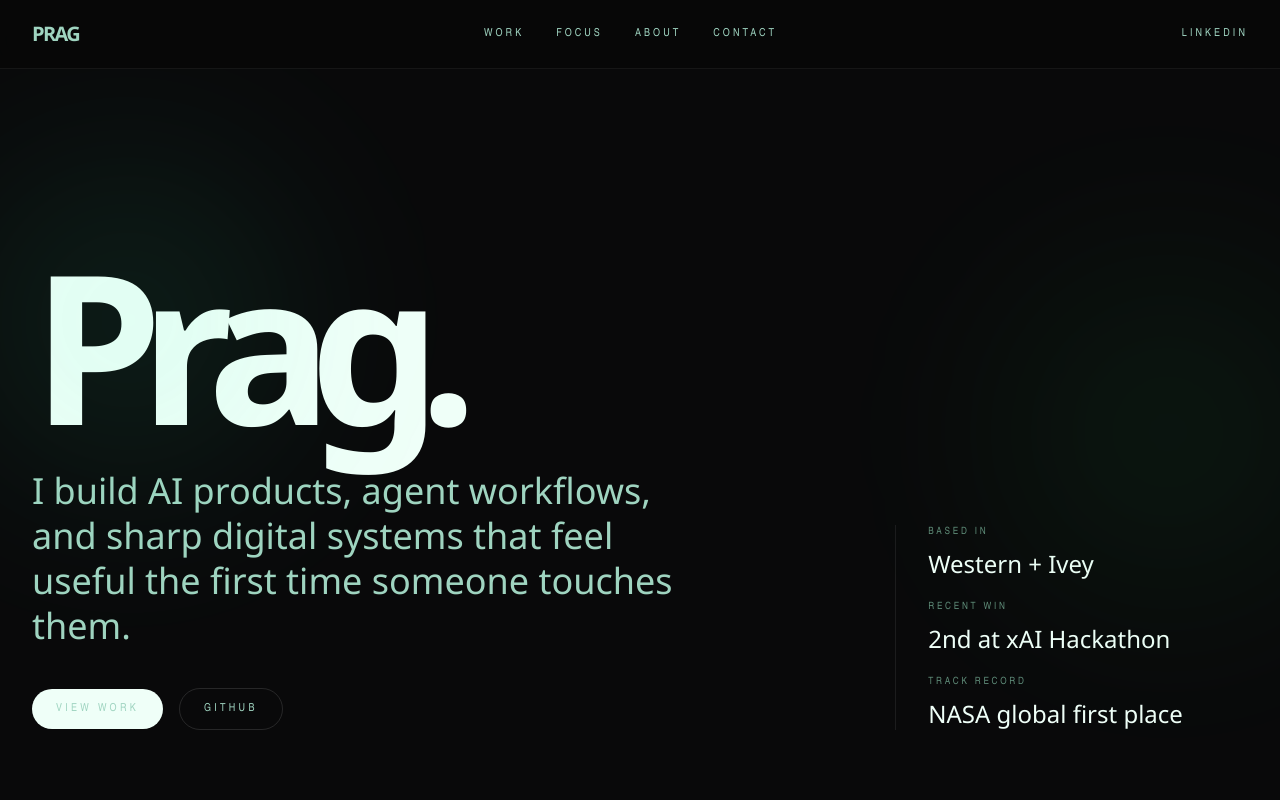
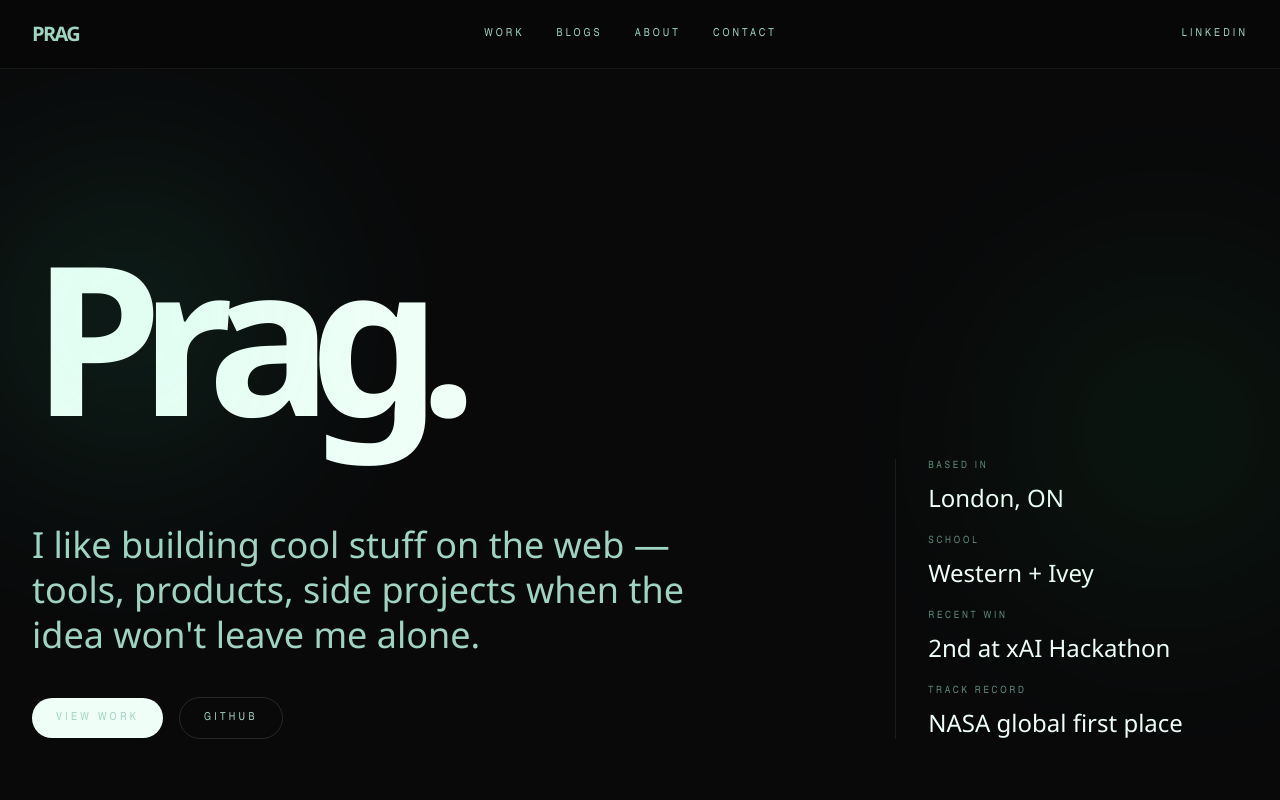
Before and after one commit to PragalvhaSharma/PersonalWebsite, a Next.js app: page / in a window 1280 px wide. Shown: the top 800 px of the page. Built offline with nearby package versions, Linux system fonts and the light colour scheme; no server answers.

Commit message:
Refactored hosting files: removed 404.html, updated index.html and profile.html with new content and styles, and added new static chunks for improved performance. Updated Profile.png asset for better quality.

```diff
--- a/src/app/components/PortfolioPage.tsx
+++ b/src/app/components/PortfolioPage.tsx
@@ -2,6 +2,7 @@
 
 import Image from "next/image";
 import { motion } from "framer-motion";
+import type { SubstackPost } from "@/app/lib/substack";
 
 type SocialLink = {
   name: string;
@@ -36,25 +37,7 @@ const socialLinks: SocialLink[] = [
   { name: "GitHub", url: "https://github.com/PragalvhaSharma" },
   { name: "LinkedIn", url: "https://www.linkedin.com/in/pragalvha-sharma-389499204/" },
   { name: "X", url: "https://x.com/pragalvha" },
-  { name: "Substack", url: "https://substack.com/@pragalvha?utm_source=user-menu" },
-];
-
-const focusAreas = [
-  {
-    title: "Applied AI products",
-    description:
-      "I care about systems that move from prompt demos into tools people actually use in enterprise and consumer workflows.",
-  },
-  {
-    title: "Agent design",
-    description:
-      "My work keeps circling back to agent reliability, useful interaction patterns, and interfaces that help people trust the output.",
-  },
-  {
-    title: "Unusual execution",
-    description:
-      "Hackathons, competitions, fast prototypes, and weird side projects are how I pressure-test ideas before polishing them.",
-  },
+  { name: "Substack", url: "https://pragalvha.substack.com" },
 ];
 
 const projects: Project[] = [
@@ -261,7 +244,21 @@ function LinkPill({ link }: { link: ProjectLink }) {
   );
 }
 
-export default function PortfolioPage() {
+function formatBlogDate(value: string) {
+  const parsedDate = new Date(value);
+
+  if (Number.isNaN(parsedDate.getTime())) {
+    return "Recent post";
+  }
+
+  return new Intl.DateTimeFormat("en-US", {
+    month: "short",
+    day: "numeric",
+    year: "numeric",
+  }).format(parsedDate);
+}
+
+export default function PortfolioPage({ blogPosts = [] }: { blogPosts?: SubstackPost[] }) {
   return (
     <div className="min-h-screen bg-[var(--color-background)] text-[var(--color-text)]">
       <nav className="fixed inset-x-0 top-0 z-50 border-b border-white/6 bg-[color:rgba(8,8,8,0.74)] backdrop-blur-xl">
@@ -270,7 +267,7 @@ export default function PortfolioPage() {
             PRAG
           </a>
           <div className="hidden items-center gap-8 md:flex">
-            {["Work", "Focus", "About", "Contact"].map((item) => (
+            {["Work", "Blogs", "About", "Contact"].map((item) => (
               <a
                 key={item}
                 href={`#${item.toLowerCase()}`}
@@ -314,7 +311,7 @@ export default function PortfolioPage() {
             >
               <div className="max-w-3xl space-y-6">
                 <p className="max-w-2xl font-body text-2xl font-light leading-tight text-[var(--color-text)] sm:text-4xl">
-                  I build AI products, agent workflows, and sharp digital systems that feel useful the first time someone touches them.
+                  I like building cool stuff on the web — tools, products, side projects when the idea won&apos;t leave me alone.
                 </p>
                 <div className="flex flex-wrap items-center gap-4 pt-4">
                   <a
@@ -338,6 +335,14 @@ export default function PortfolioPage() {
                 <div>
                   <p className="font-label text-[10px] uppercase tracking-[0.28em] text-[var(--color-text-muted)]">
                     Based In
+                  </p>
+                  <p className="mt-2 font-headline text-2xl text-[var(--color-text-strong)]">
+                    London, ON
+                  </p>
+                </div>
+                <div>
+                  <p className="font-label text-[10px] uppercase tracking-[0.28em] text-[var(--color-text-muted)]">
+                    School
                   </p>
                   <p className="mt-2 font-headline text-2xl text-[var(--color-text-strong)]">
                     Western + Ivey
@@ -424,36 +429,77 @@ export default function PortfolioPage() {
           </div>
         </MotionSection>
 
-        <MotionSection id="focus" className="px-5 py-24 sm:px-8 md:py-28">
-          <div className="mx-auto max-w-5xl">
-            <div className="mb-14 space-y-4">
+        <MotionSection id="blogs" className="px-5 py-24 sm:px-8 md:py-28">
+          <div className="mx-auto max-w-6xl">
+            <div className="mb-14 flex flex-col gap-5 md:flex-row md:items-end md:justify-between">
+              <div className="space-y-4">
                 <span className="font-label text-[11px] uppercase tracking-[0.32em] text-[var(--color-text-muted)]">
-                02 / Current Focus
+                  02 / Blogs
                 </span>
                 <h2 className="font-headline text-5xl font-bold tracking-[-0.06em] text-[var(--color-text-strong)] md:text-6xl">
-                The work behind the work.
+                  Recent writing.
                 </h2>
+                <p className="max-w-2xl font-body text-sm leading-7 text-[var(--color-text)] sm:text-base">
+                  Essays, notes, and half-formed ideas that were worth publishing anyway.
+                </p>
               </div>
+              <a
+                href={socialLinks[3].url}
+                target="_blank"
+                rel="noopener noreferrer"
+                className="font-label text-[11px] uppercase tracking-[0.28em] text-[var(--color-accent)] transition-opacity hover:opacity-80"
+              >
+                Visit Substack
+              </a>
+            </div>
+            {blogPosts.length > 0 ? (
               <div className="grid gap-6 md:grid-cols-3">
-              {focusAreas.map((item, index) => (
-                <motion.article
-                  key={item.title}
+                {blogPosts.map((post, index) => (
+                  <motion.a
+                    key={post.url}
+                    href={post.url}
+                    target="_blank"
+                    rel="noopener noreferrer"
                     initial="hidden"
                     whileInView="visible"
                     viewport={{ once: true, margin: "-100px" }}
                     variants={fadeUp}
                     transition={{ delay: index * 0.08 }}
-                  className="rounded-[24px] border border-white/8 bg-white/4 p-8 backdrop-blur-sm"
+                    className="group rounded-[24px] border border-white/8 bg-white/4 p-8 backdrop-blur-sm transition-colors hover:border-[var(--color-accent)]/40 hover:bg-white/6"
                   >
-                  <p className="font-headline text-2xl font-semibold tracking-[-0.04em] text-[var(--color-text-strong)]">
-                    {item.title}
+                    <p className="font-label text-[10px] uppercase tracking-[0.28em] text-[var(--color-accent)]">
+                      {formatBlogDate(post.publishedAt)}
+                    </p>
+                    <p className="mt-5 font-headline text-2xl font-semibold tracking-[-0.04em] text-[var(--color-text-strong)] transition-colors group-hover:text-[var(--color-accent)]">
+                      {post.title}
                     </p>
                     <p className="mt-5 font-body text-sm leading-7 text-[var(--color-text)]">
-                    {item.description}
+                      {post.excerpt}
                     </p>
-                </motion.article>
+                    <p className="mt-8 font-label text-[11px] uppercase tracking-[0.28em] text-[var(--color-text-muted)] transition-colors group-hover:text-[var(--color-text-strong)]">
+                      Read post
+                    </p>
+                  </motion.a>
                 ))}
               </div>
+            ) : (
+              <div className="rounded-[24px] border border-white/8 bg-white/4 p-8 backdrop-blur-sm">
+                <p className="font-headline text-2xl font-semibold tracking-[-0.04em] text-[var(--color-text-strong)]">
+                  Substack posts will show up here.
+                </p>
+                <p className="mt-5 max-w-2xl font-body text-sm leading-7 text-[var(--color-text)]">
+                  The site could not load the feed during build, so the fallback is a direct link to the publication.
+                </p>
+                <a
+                  href={socialLinks[3].url}
+                  target="_blank"
+                  rel="noopener noreferrer"
+                  className="mt-8 inline-flex rounded-full border border-white/10 px-6 py-3 font-label text-[11px] uppercase tracking-[0.28em] text-[var(--color-text-strong)] transition-colors hover:border-[var(--color-accent)] hover:text-[var(--color-accent)]"
+                >
+                  Open Substack
+                </a>
+              </div>
+            )}
           </div>
         </MotionSection>
 
@@ -482,21 +528,12 @@ export default function PortfolioPage() {
                 03 / About
               </span>
               <h2 className="font-headline text-4xl font-bold leading-tight tracking-[-0.06em] text-[var(--color-text-strong)] md:text-6xl">
-                CS at Western.
-                <br />
-                Business at Ivey.
-                <br />
-                Product instincts around AI.
+                I like cool stuff.
               </h2>
               <div className="space-y-5 font-body text-base leading-8 text-[var(--color-text)]">
+                <p>I try my best to be useful.</p>
                 <p>
-                  I previously co-founded Blanc AI, where we built quoting workflows for contractors and pushed agentic systems into practical business operations.
-                </p>
-                <p>
-                  I have also built ERP generators, monitoring layers for LLM systems, text-to-SQL agents, and search products that aim to feel straightforward instead of overloaded.
-                </p>
-                <p>
-                  I keep coming back to the same question: how do we make AI systems intuitive enough that people trust them and useful enough that they keep returning?
+                  I&apos;ve tinkered with internal tools, search, data-ish side quests, and whatever else sounded fun or useful. If it&apos;s a neat problem or a clean interface, I&apos;m probably interested.
                 </p>
               </div>
             </div>
@@ -514,7 +551,7 @@ export default function PortfolioPage() {
               vibe.
             </h2>
             <p className="mx-auto mt-6 max-w-2xl font-body text-lg leading-8 text-[var(--color-text)]">
-              If you are building something ambitious in AI, product, or infrastructure, send me a note or find me where I already write and ship.
+              If you&apos;re working on something interesting, send a note or find me where I already write and ship.
             </p>
             <div className="mt-12 flex flex-wrap justify-center gap-4">
               {socialLinks.map((link) => (
@@ -539,7 +576,7 @@ export default function PortfolioPage() {
             Prag
           </p>
           <p className="font-label text-[10px] uppercase tracking-[0.28em] text-[var(--color-text-muted)]">
-            AI products, agent systems, and sharp interfaces.
+            Tools, products, side projects.
           </p>
         </div>
       </footer>
--- a/src/app/layout.tsx
+++ b/src/app/layout.tsx
@@ -3,7 +3,7 @@ import "./globals.css";
 
 export const metadata: Metadata = {
   title: "Prag Sharma",
-  description: "Portfolio for Prag Sharma covering AI products, agent systems, and shipped experiments.",
+  description: "Prag Sharma — tools, products, and side projects.",
 };
 
 export const viewport: Viewport = {
--- /dev/null
+++ b/src/app/lib/substack.ts
@@ -0,0 +1,117 @@
+const SUBSTACK_FEED_URL = "https://pragalvha.substack.com/feed";
+const MAX_POSTS = 3;
+
+export type SubstackPost = {
+  title: string;
+  url: string;
+  publishedAt: string;
+  excerpt: string;
+};
+
+function escapeRegex(value: string) {
+  return value.replace(/[.*+?^${}()|[\]\\]/g, "\\$&");
+}
+
+function extractTagValue(source: string, tagName: string) {
+  const pattern = new RegExp(
+    `<${escapeRegex(tagName)}(?:\\s[^>]*)?>([\\s\\S]*?)</${escapeRegex(tagName)}>`,
+    "i",
+  );
+
+  return pattern.exec(source)?.[1] ?? "";
+}
+
+function stripCdata(value: string) {
+  return value.replace(/^<!\[CDATA\[/, "").replace(/\]\]>$/, "").trim();
+}
+
+function decodeHtmlEntities(value: string) {
+  const namedEntities: Record<string, string> = {
+    amp: "&",
+    apos: "'",
+    gt: ">",
+    lt: "<",
+    nbsp: " ",
+    quot: '"',
+  };
+
+  return value.replace(/&(#x?[0-9a-fA-F]+|[a-zA-Z]+);/g, (_, entity: string) => {
+    if (entity.startsWith("#x") || entity.startsWith("#X")) {
+      const parsed = Number.parseInt(entity.slice(2), 16);
+      return Number.isNaN(parsed) ? _ : String.fromCodePoint(parsed);
+    }
+
+    if (entity.startsWith("#")) {
+      const parsed = Number.parseInt(entity.slice(1), 10);
+      return Number.isNaN(parsed) ? _ : String.fromCodePoint(parsed);
+    }
+
+    return namedEntities[entity] ?? _;
+  });
+}
+
+function stripHtml(value: string) {
+  return decodeHtmlEntities(
+    value
+      .replace(/<br\s*\/?>/gi, " ")
+      .replace(/<\/p>/gi, " ")
+      .replace(/<[^>]+>/g, " ")
+      .replace(/\s+/g, " ")
+      .trim(),
+  );
+}
+
+function truncate(value: string, maxLength: number) {
+  if (value.length <= maxLength) {
+    return value;
+  }
+
+  const shortened = value.slice(0, maxLength);
+  const boundary = shortened.lastIndexOf(" ");
+
+  return `${(boundary > 0 ? shortened.slice(0, boundary) : shortened).trim()}...`;
+}
+
+function parsePost(item: string): SubstackPost | null {
+  const title = decodeHtmlEntities(stripCdata(extractTagValue(item, "title")));
+  const url = stripCdata(extractTagValue(item, "link"));
+  const publishedAt = stripCdata(extractTagValue(item, "pubDate"));
+  const content = stripCdata(extractTagValue(item, "content:encoded"));
+  const excerpt = truncate(stripHtml(content), 220);
+
+  if (!title || !url || !publishedAt || !excerpt) {
+    return null;
+  }
+
+  return {
+    title,
+    url,
+    publishedAt,
+    excerpt,
+  };
+}
+
+export async function getRecentSubstackPosts() {
+  try {
+    const response = await fetch(SUBSTACK_FEED_URL, {
+      headers: {
+        Accept: "application/rss+xml, application/xml, text/xml",
+      },
+    });
+
+    if (!response.ok) {
+      throw new Error(`Substack feed request failed with ${response.status}`);
+    }
+
+    const xml = await response.text();
+    const posts = Array.from(xml.matchAll(/<item>([\s\S]*?)<\/item>/g))
+      .map((match) => parsePost(match[1]))
+      .filter((post): post is SubstackPost => post !== null)
+      .slice(0, MAX_POSTS);
+
+    return posts;
+  } catch (error) {
+    console.error("Failed to fetch Substack posts", error);
+    return [];
+  }
+}
--- a/src/app/page.tsx
+++ b/src/app/page.tsx
@@ -1,5 +1,8 @@
 import PortfolioPage from "./components/PortfolioPage";
+import { getRecentSubstackPosts } from "./lib/substack";
 
-export default function Home() {
-  return <PortfolioPage />;
+export default async function Home() {
+  const blogPosts = await getRecentSubstackPosts();
+
+  return <PortfolioPage blogPosts={blogPosts} />;
 }
```
Lines whose indentation alone changed are shown as unchanged.
